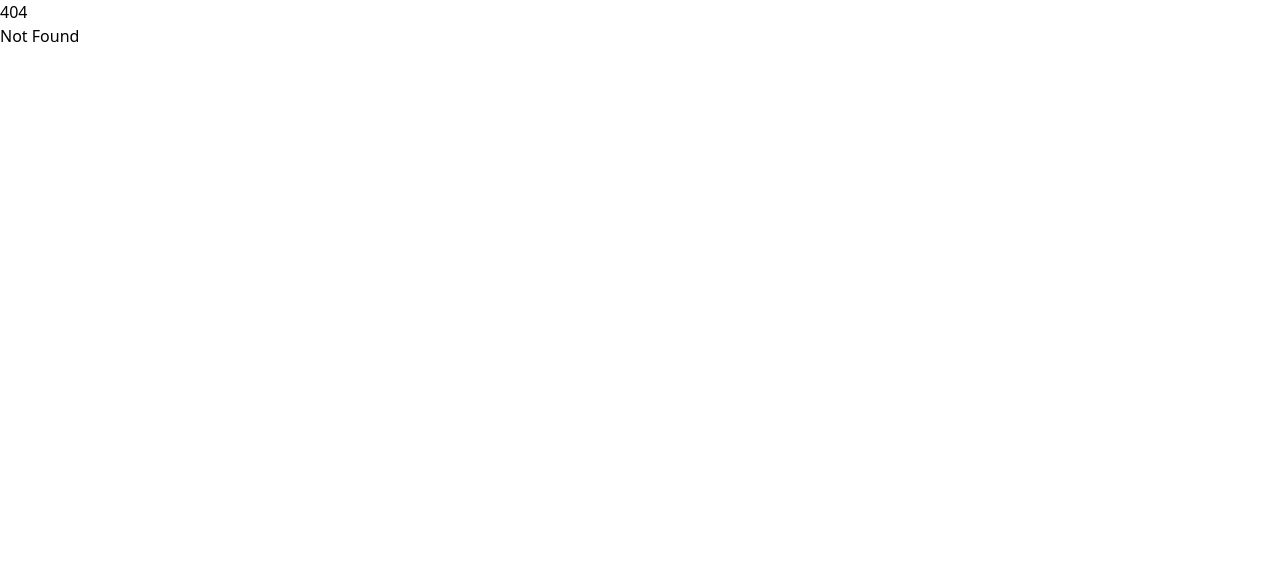
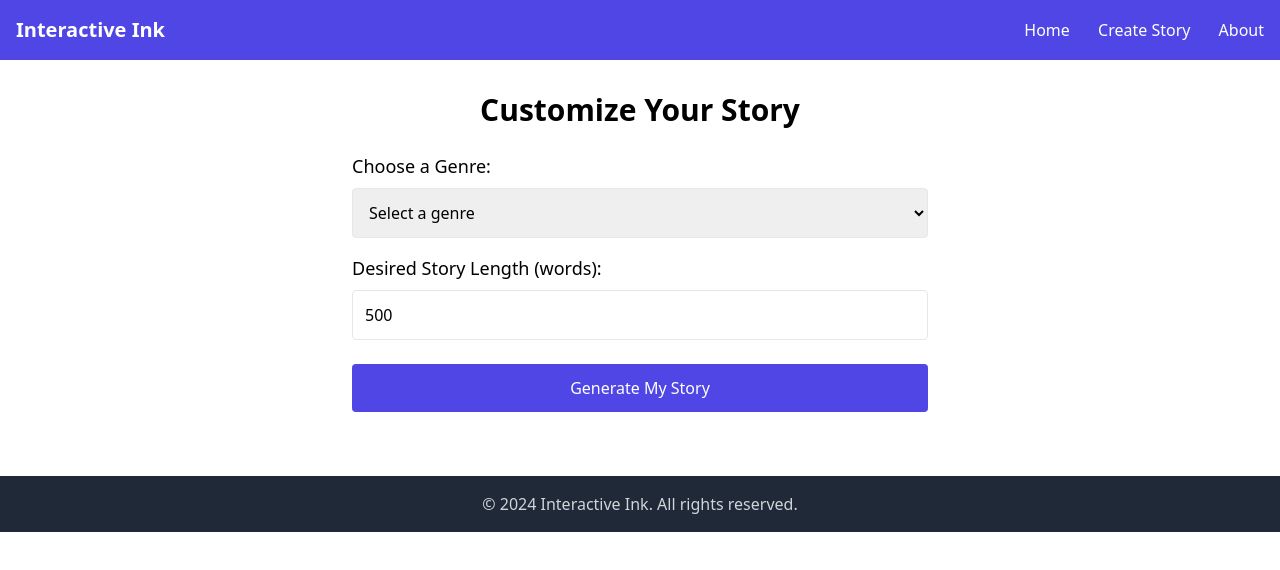
Before and after one commit to nwilson314/interactive-ink-frontend, a SvelteKit app: page /create in a window 1280 px wide. Before the commit this address had no page. Shown: the top 570 px of the page. Built offline with nearby package versions, Linux system fonts and the light colour scheme.

Commit message:
basic pages and routing

```diff
--- /dev/null
+++ b/src/components/Footer.svelte
@@ -0,0 +1,5 @@
+<footer class="bg-gray-800 text-gray-300 p-4 mt-8">
+    <div class="container mx-auto text-center">
+      <p>&copy; {new Date().getFullYear()} Interactive Ink. All rights reserved.</p>
+    </div>
+</footer>
--- /dev/null
+++ b/src/components/Header.svelte
@@ -0,0 +1,13 @@
+<nav class="bg-indigo-600 text-white p-4">
+    <div class="container mx-auto flex justify-between items-center">
+        <h1 class="text-xl font-bold">
+        <a href="/">Interactive Ink</a>
+        </h1>
+        <div>
+        <!-- Navigation Links -->
+        <a href="/" class="mr-6 hover:underline">Home</a>
+        <a href="/create" class="mr-6 hover:underline">Create Story</a>
+        <a href="/about" class="hover:underline">About</a>
+        </div>
+    </div>
+</nav>
--- a/src/routes/+layout.svelte
+++ b/src/routes/+layout.svelte
@@ -1,5 +1,12 @@
 <script>
     import "../app.css";
+    import Header from '../components/Header.svelte';
+    import Footer from '../components/Footer.svelte';
 </script>
 
-<slot />
+<Header />
+<main class="container mx-auto px-4 py-8">
+    <slot />
+</main>
+
+<Footer />
--- a/src/routes/+page.svelte
+++ b/src/routes/+page.svelte
@@ -1,3 +1,9 @@
-<h1 class="text-4xl font-bold text-center mt-10">
-    Welcome to Interactive Ink
-</h1>
+<section class="text-center">
+    <h2 class="text-4xl font-semibold mb-6">Embark on a Unique Adventure</h2>
+    <p class="text-lg mb-8">
+      Generate custom choose-your-own-adventure stories tailored to your preferences.
+    </p>
+    <a href="/create" class="inline-block bg-indigo-600 text-white px-8 py-4 rounded-full hover:bg-indigo-700 transition-colors">
+      Get Started
+    </a>
+</section>
--- /dev/null
+++ b/src/routes/about/+page.svelte
@@ -0,0 +1,6 @@
+<section class="max-w-2xl mx-auto">
+    <h2 class="text-3xl font-semibold mb-6">About Interactive Ink</h2>
+    <p class="text-lg mb-4">
+      Interactive Ink is a platform that generates unique, AI-driven choose-your-own-adventure stories.
+    </p>
+</section>
--- /dev/null
+++ b/src/routes/create/+page.svelte
@@ -0,0 +1,42 @@
+<script lang="ts">
+    let genres = ['Fantasy', 'Science Fiction', 'Mystery', 'Romance', 'Horror'];
+    let selectedGenre: string = '';
+    let storyLength: number = 500; // Update to enum
+
+    function handleSubmit() {
+        // Do nothing for now
+        console.log('Genre:', selectedGenre);
+        console.log('Length:', storyLength);
+    }
+  </script>
+
+  <section class="max-w-xl mx-auto">
+    <h2 class="text-3xl font-semibold mb-6 text-center">Customize Your Story</h2>
+
+    <div class="mb-4">
+      <label class="block text-lg mb-2">Choose a Genre:</label>
+      <select bind:value={selectedGenre} class="w-full p-3 border rounded">
+        <option value="" disabled selected>Select a genre</option>
+        {#each genres as genre}
+          <option value={genre}>{genre}</option>
+        {/each}
+      </select>
+    </div>
+
+    <div class="mb-6">
+      <label class="block text-lg mb-2">Desired Story Length (words):</label>
+      <input
+        type="number"
+        bind:value={storyLength}
+        min="100"
+        class="w-full p-3 border rounded"
+      />
+    </div>
+
+    <button
+      on:click={handleSubmit}
+      class="w-full bg-indigo-600 text-white p-3 rounded hover:bg-indigo-700 transition-colors"
+    >
+      Generate My Story
+    </button>
+  </section>
```
